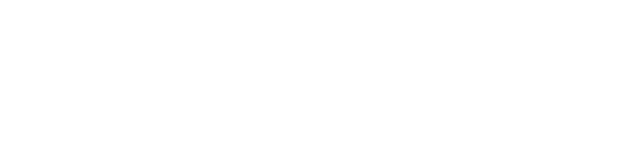
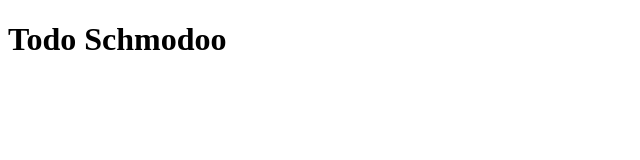
Before and after one commit to benjaminbwright/todo-schmodoo, a plain HTML site: page index.html in a window 1280 px wide. Shown: the whole page, without its empty margins (0-640 px from the left). Drawn offline with Linux system fonts and the light colour scheme.

Commit message:
adds an h1 tag with the title

```diff
--- a/index.html
+++ b/index.html
@@ -6,6 +6,8 @@
     <title>Document</title>
   </head>
   <body>
-    <header></header>
+    <header>
+      <h1>Todo Schmodoo</h1>
+    </header>
   </body>
 </html>
```
